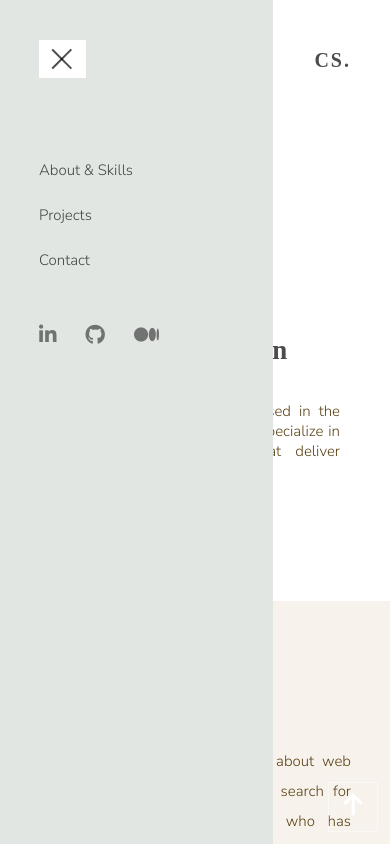
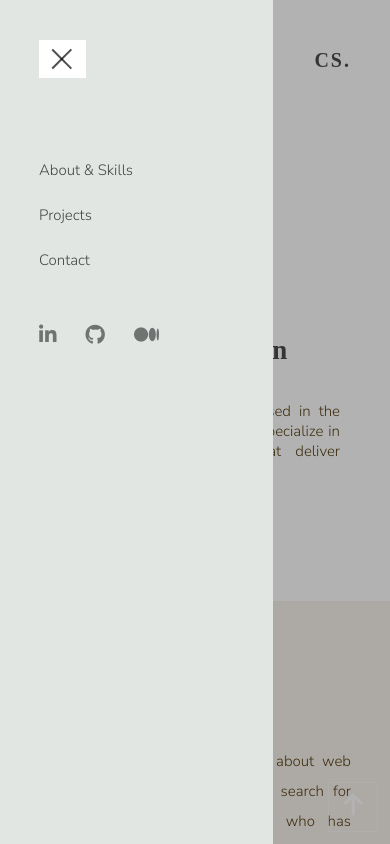
Before and after one commit to itacamba/portfolio-white, a React (Create React App) app: page / in a window 390 px wide. Both pictures are taken after a click on the element 62 px from the left and 59 px from the top of the page. Shown: the top 844 px of the page. Built offline with nearby package versions, Linux system fonts and the light colour scheme; a web font is replaced by a local one.

Commit message:
added backdrop to mobile nav which allows to exit navigation

```diff
--- a/src/App.css
+++ b/src/App.css
@@ -4,6 +4,16 @@
   box-sizing: border-box;
   font-family: 'Nunito Sans', sans-serif;
   color: rgba(0,0,0,.7);
+}
+/* Hide scrollbar for Chrome, Safari and Opera */
+body::-webkit-scrollbar {
+  display: none;
+}
+
+/* Hide scrollbar for IE, Edge and Firefox */
+body {
+  -ms-overflow-style: none;  /* IE and Edge */
+  scrollbar-width: none;  /* Firefox */
 }
 a{
   text-decoration: none;
@@ -18,7 +28,7 @@ h1{
 }
 h3{
   font-size: 13px;
-  letter-spacing: 2px;
+  letter-spacing: 1px;
   color: rgb(190, 160, 94);
 }
 .max-600-container{
--- a/src/App.js
+++ b/src/App.js
@@ -16,9 +16,6 @@ function App() {
     <Router className="App">
         {/* <Header/>Took Header out so the Home can display independently from the Portfolio  */}
 
-
-
-
       <Switch>
         <Route exact path="/" component={Home} />
         {/* <Route exact path="/portfolio" component={Portfolio} /> */}
--- a/src/components/Navigation.js
+++ b/src/components/Navigation.js
@@ -4,20 +4,26 @@ import { Link, animateScroll as scroll } from "react-scroll";
 
 const Navigation = () => {
     // Declare a new state variable, which we'll call "count"
-    const [open, setOpen] = useState(false)
+    const [navOpen, setNavOpen] = useState(false)
 
     const scrollToTop = () => {
         scroll.scrollToTop();
     };
 
+    const showRightShadow = () => {
+        const shadow = document.querySelector('.nav-right-shadow')
+        !navOpen? shadow.style.display = "block" : shadow.style.display = "none"
+
+    }
+
     return (
         <div>
-            <div id="menu-icon-container" className={open? "change": null} onClick={() => setOpen(!open)}>
+            <div id="menu-icon-container" className={navOpen? "change": null} onClick={() => {setNavOpen(!navOpen); showRightShadow()}}>
                 <div className="bar1"></div>
                 <div className="invis"></div>
                 <div className="bar3"></div>
             </div>
-            <nav className={open? 'show' : null}>
+            <nav className={navOpen? 'show' : null}>
                 <Link
                     activeClass="active"
                     to="about-skills-section"
@@ -48,6 +54,9 @@ const Navigation = () => {
             <div className="to-top-btn" onClick={scrollToTop}>
                 <i className="fas fa-arrow-up"></i>
             </div>
+            <div className="nav-right-shadow" onClick={() => {setNavOpen(!navOpen); showRightShadow()}}>
+
+            </div>
         </div>
     );
 };
--- a/src/components/css/Navigation.css
+++ b/src/components/css/Navigation.css
@@ -82,6 +82,9 @@ nav a:hover{
     color: #fff;
     font-size: 25px;
 }
+.nav-clickable-right{
+    display: none;
+}
 @media screen and (max-width: 475px){
     #menu-icon-container{
         top: 40px
@@ -109,4 +112,14 @@ nav a:hover{
     nav a{
         font-size: 15px;
     }
+    .nav-right-shadow{
+
+        position: fixed;
+        width: 100%;
+        top:0;
+        right:0;
+        height: 100vh;
+        background-color: rgba(0,0,0,.3);
+        display: none;
+    }
 }
```
